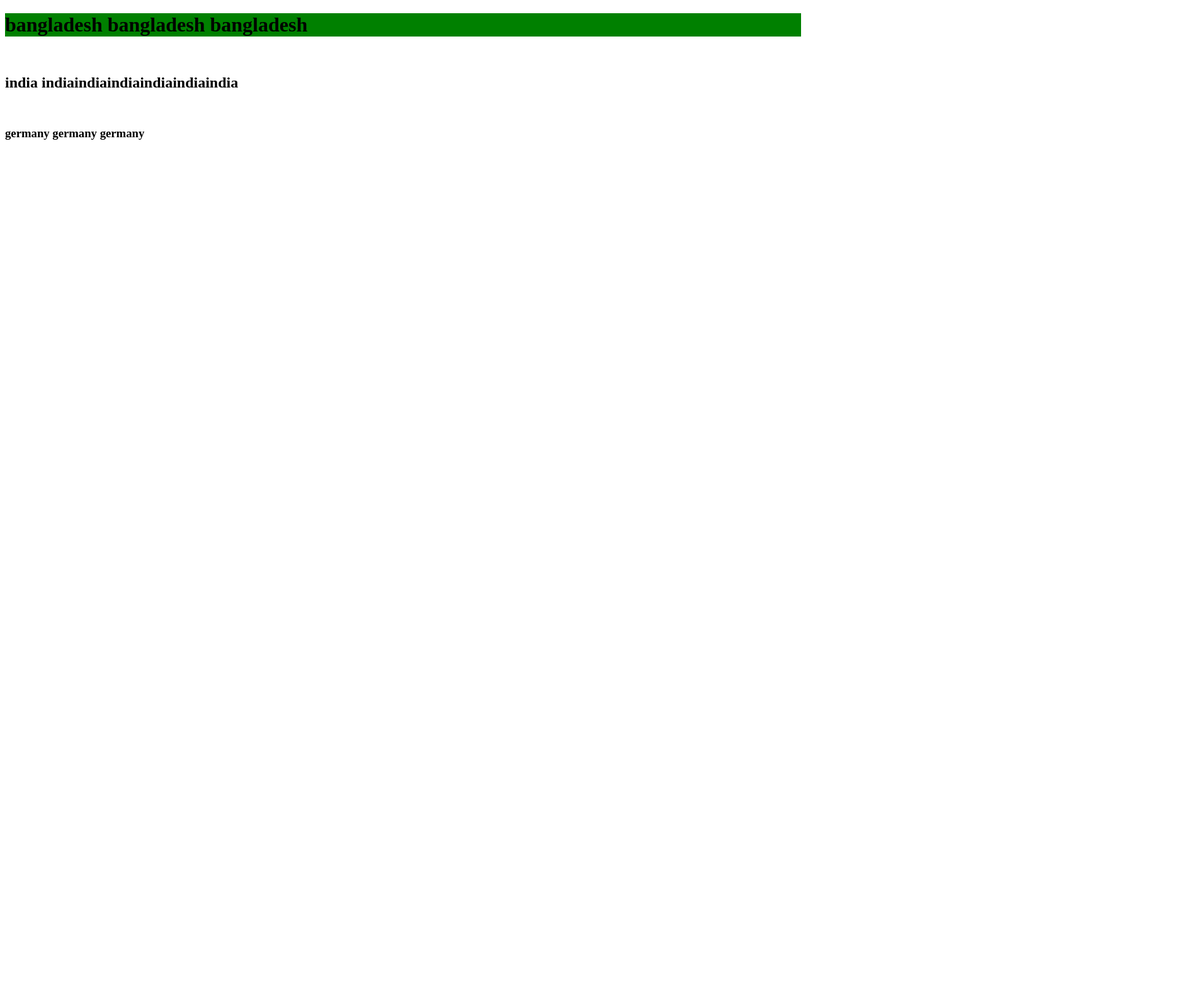
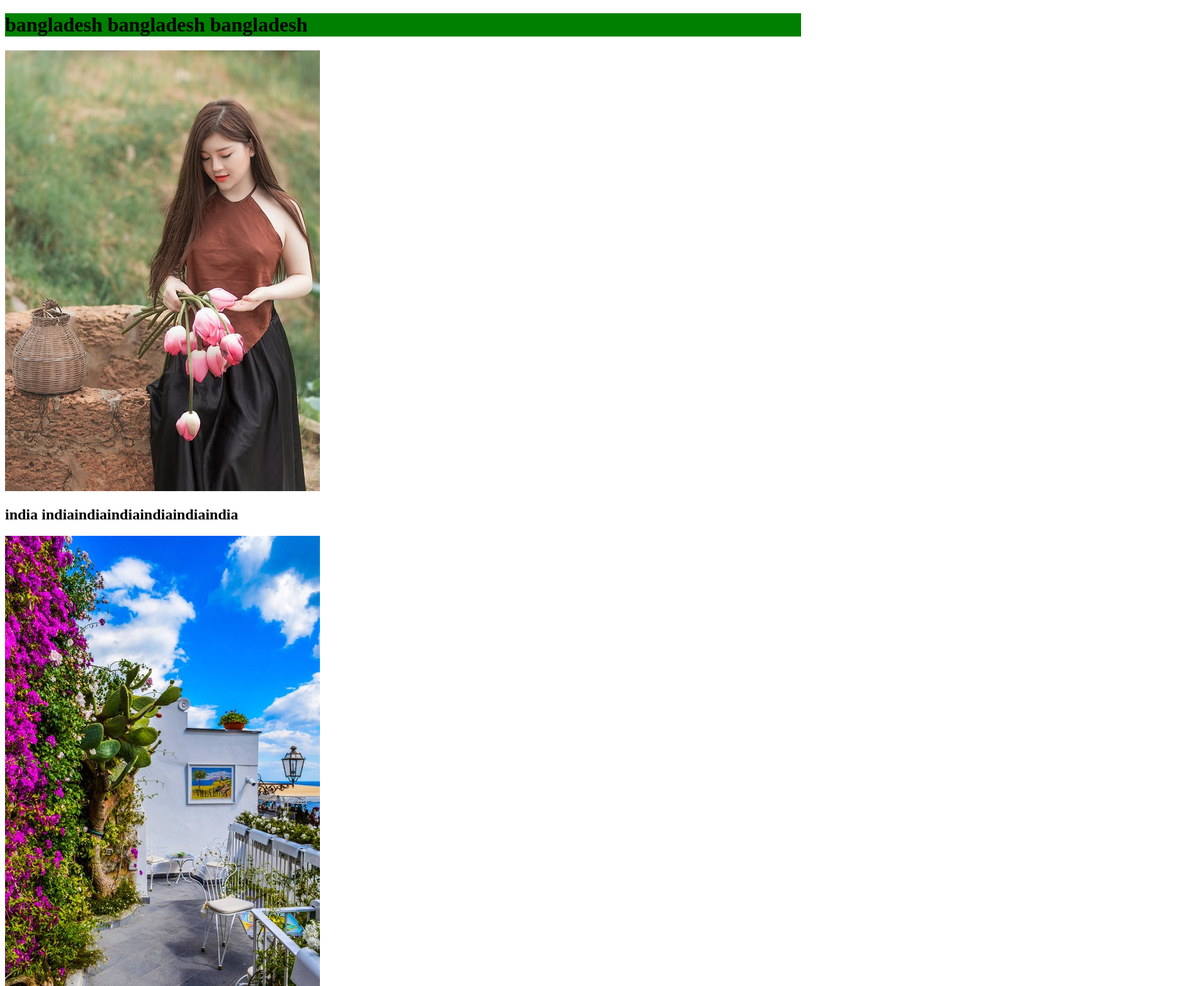
Before and after one commit to ofaisal1988/my-third-repo, a plain HTML site: page index.html in a window 1280 px wide. Shown: the top 1566 px of the page at 63% size, 1888 px wide, since content can reach past the window. Before the commit the page ends 800 px from the top, so only its background shows below. Drawn offline with Linux system fonts and the light colour scheme.

Commit message:
correct added image

```diff
--- a/index.html
+++ b/index.html
@@ -9,11 +9,11 @@
 </head>
 <body>
     <h1>bangladesh bangladesh bangladesh</h1>
-    <img src="sale1.jpeg" alt="">
+    <img src="samle1.jpeg" alt="">
     <h2>india indiaindiaindiaindiaindiaindia</h2>
-    <img src="sample 2.jepg" alt="">
+    <img src="sample 2.jpeg" alt="">
     <h3>germany germany germany</h3>
-    <img src="sample 3.jepg" alt="">
+    <img src="sample 3.jpeg" alt="">
 
 </body>
 </html>
```
